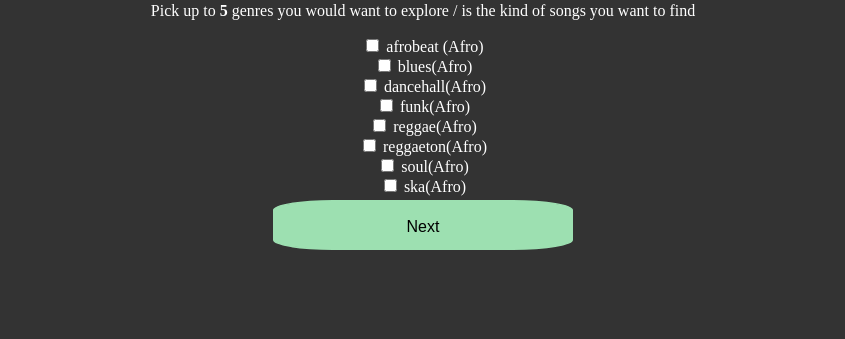
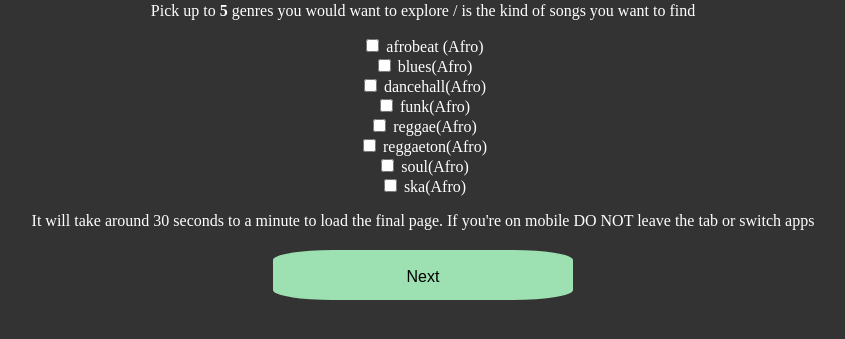
Before and after one commit to aaronl1661/Indie-inator, a Django app: page /afrop/ in a window 1280 px wide. Shown: the part 263-602 px from the top of the page, without its empty margins (217-1062 px from the left). Run offline with Django 3.2, Linux system fonts and the light colour scheme; parts of the project's set-up code (start-up, migrations or seed data) failed here and were passed over.

Commit message:
edited procfile

```diff
--- a/templates/afro_p.html
+++ b/templates/afro_p.html
@@ -37,6 +37,7 @@
         <span class='checkbox-custom'></span>
         {% endfor %}
         <br>
+        <p> It will take around 30 seconds to a minute to load the final page. If you're on mobile DO NOT leave the tab or switch apps </p>
         <input id="nextButton" class="button button1 rectangle " type='submit' value="Next" onclick="updateButtonText()"></input>
 
         </form>
```
Also changed, not shown: 1 other file.
